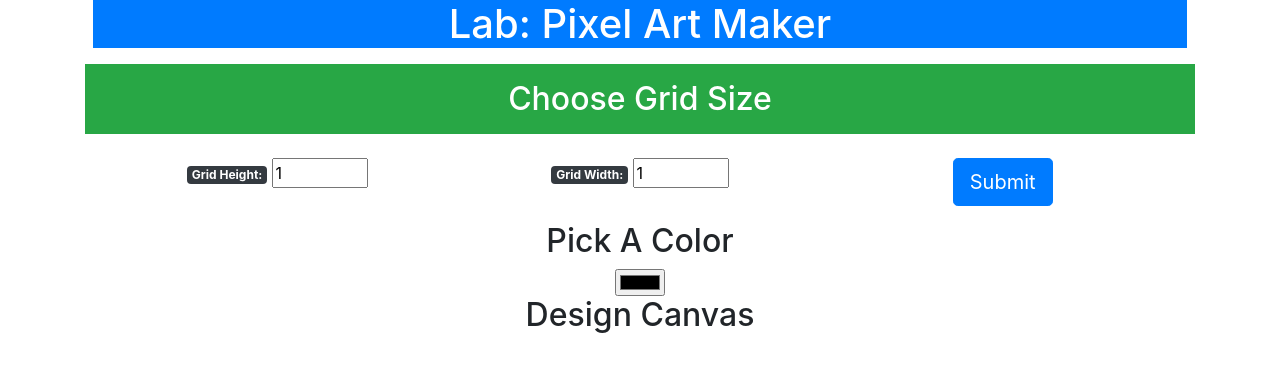
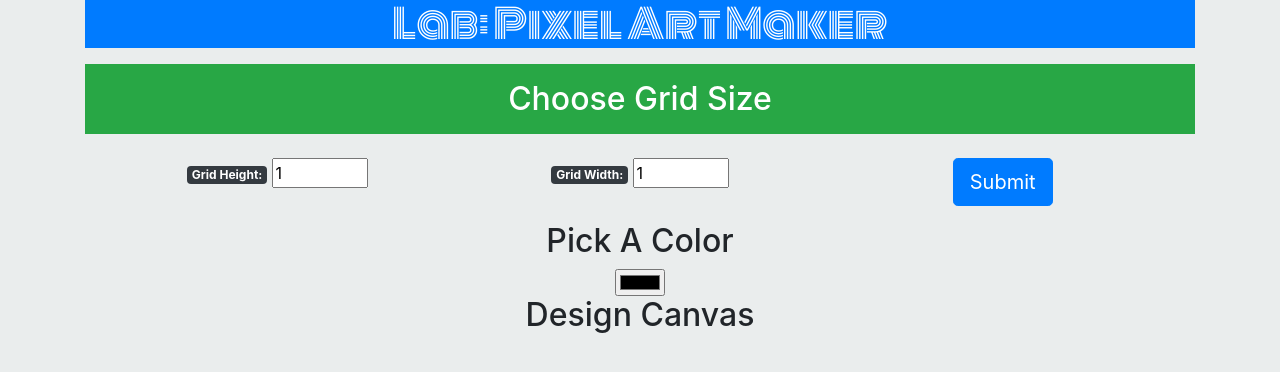
Before and after one commit to micheal001/Pixel-Art-Maker, a plain HTML site: page index.html in a window 1280 px wide. Drawn offline with nearby package versions, Linux system fonts and the light colour scheme.

Commit message:
Update styles.css

```diff
--- a/styles.css
+++ b/styles.css
@@ -1,15 +1,11 @@
 body {
     text-align: center;
+	background: #eaeded !important;
 }
 
 h1 {
-    font-family: Monoton;
+    font-family: Monoton !important;
     font-size: 70px;
-    margin: 0.2em;
-}
-
-h2 {
-    margin: 1em 0 0.25em;
 }
 
 h2:first-of-type {
```
